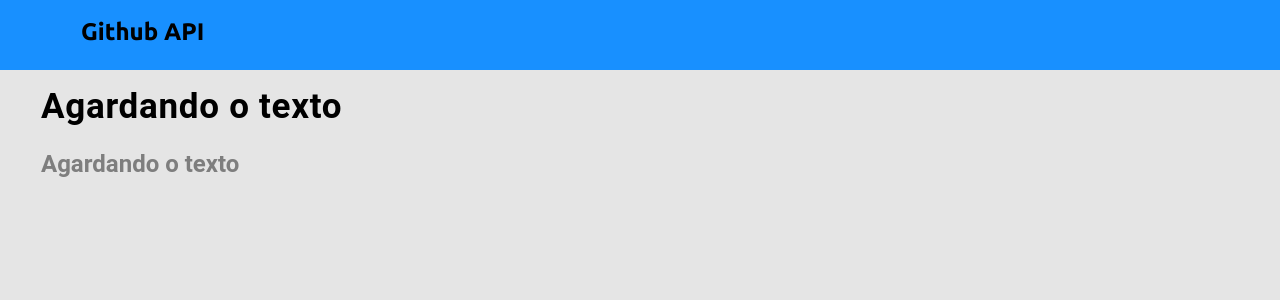
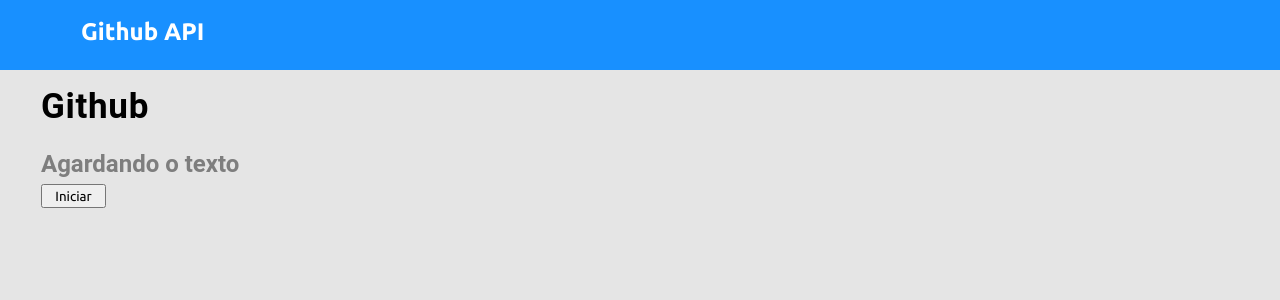
Before and after one commit to mpk0762/GitHub_Api-, a React (Create React App) app in the folder frontend/: page / in a window 1280 px wide. Shown: the top 300 px of the page. Built offline with nearby package versions, Linux system fonts and the light colour scheme.

Commit message:
Hubsearch

```diff
--- a/frontend/src/App.css
+++ b/frontend/src/App.css
@@ -7,6 +7,15 @@
   font-family: "Ubuntu", sans-serif;
 }
 
+h1,
+h2,
+h3,
+h4,
+h5,
+h6 {
+  font-weight: bold;
+}
+
 a,
 a:hover {
   text-decoration: none;
--- a/frontend/src/Routes.tsx
+++ b/frontend/src/Routes.tsx
@@ -1,16 +1,16 @@
+import Home from "pages/home";
+import HubSearch from "pages/hubsearch";
 import { BrowserRouter, Routes, Route } from "react-router-dom";
 import Navbar from "./components/Navbar";
-import Home from "./pages/home";
 
 const routes = () => (
-
   <BrowserRouter>
     <Navbar />
     <Routes>
       <Route path="/" element={<Home />} />
+      <Route path="/hubsearch" element={<HubSearch />} />
     </Routes>
   </BrowserRouter>
 );
 
-
 export default routes;
--- a/frontend/src/components/Navbar/index.tsx
+++ b/frontend/src/components/Navbar/index.tsx
@@ -1,12 +1,14 @@
 import "bootstrap/js/src/collapse.js";
+import { Link } from "react-router-dom";
 import "./styles.css";
 
 const Navbar = () => {
   return (
     <nav>
       <div className="nav-main">
-        <h1 className="nav-name">Github API</h1>
-
+        <Link to="/" className="nav-logo-text">
+          <h1 className="nav-name">Github API</h1>
+        </Link>
       </div>
     </nav>
   );
--- a/frontend/src/components/Navbar/styles.css
+++ b/frontend/src/components/Navbar/styles.css
@@ -8,10 +8,5 @@
 }
 .nav-name {
   padding-left: 41px;
-padding-top: 18px;
-  height: 32px;
-  width: 248px;
-  left: 41px;
-  top: 15px;
-  border-radius: nullpx;
+  padding-top: 18px;
 }
--- a/frontend/src/pages/home/index.tsx
+++ b/frontend/src/pages/home/index.tsx
@@ -1,13 +1,19 @@
+import { Link } from "react-router-dom";
 import "./styles.css";
 
 const Home = () => {
   return (
     <div className="div-home-container">
       <div>
-        <h1 className="title-page ">Agardando o texto</h1>
+        <h1 className="title-page ">Github </h1>
       </div>
       <div>
         <h2 className="caption-page ">Agardando o texto</h2>
+      </div>
+      <div className="home-container btn">
+        <Link to="/hubsearch">
+          <button className="inbtn">Iniciar</button>
+        </Link>
       </div>
     </div>
   );
--- a/frontend/src/pages/home/styles.css
+++ b/frontend/src/pages/home/styles.css
@@ -63,3 +63,19 @@
   display: flex;
   align-items: center;
 }
+.btn {
+  padding-left: 41px;
+  padding-top: 10px;
+
+}
+.inbtn{
+  height: 24px;
+  width: 65px;
+  left: 59px;
+  top: 228px;
+  border-radius: nullpx;
+}
+
+.start-button {
+  color: #fff;
+}
--- /dev/null
+++ b/frontend/src/pages/hubsearch/index.tsx
@@ -0,0 +1,7 @@
+import { Link } from "react-router-dom";
+import "./styles.css";
+
+const HubSearch = () => {
+  return <Link to="/">HubSear</Link>;
+};
+export default HubSearch;
```
Also changed, not shown: frontend/src/pages/hubsearch/styles.css (added).
